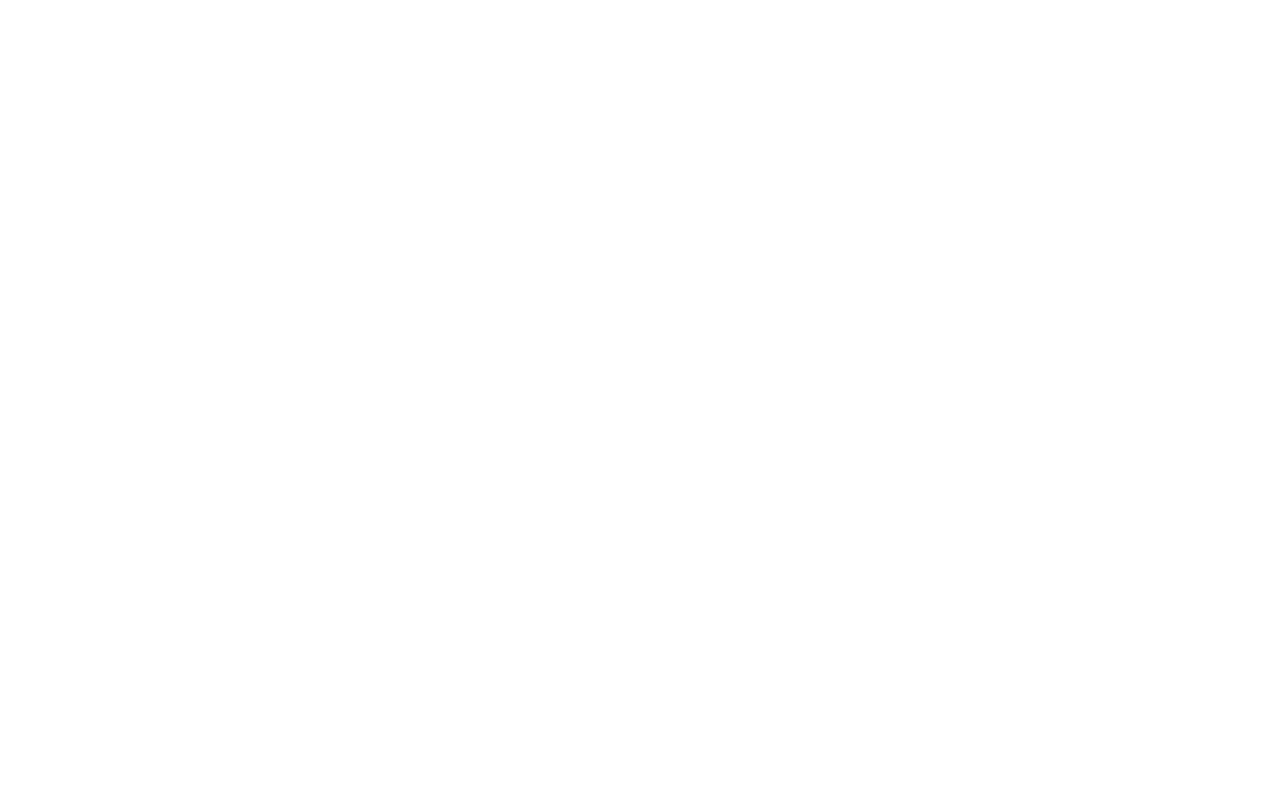
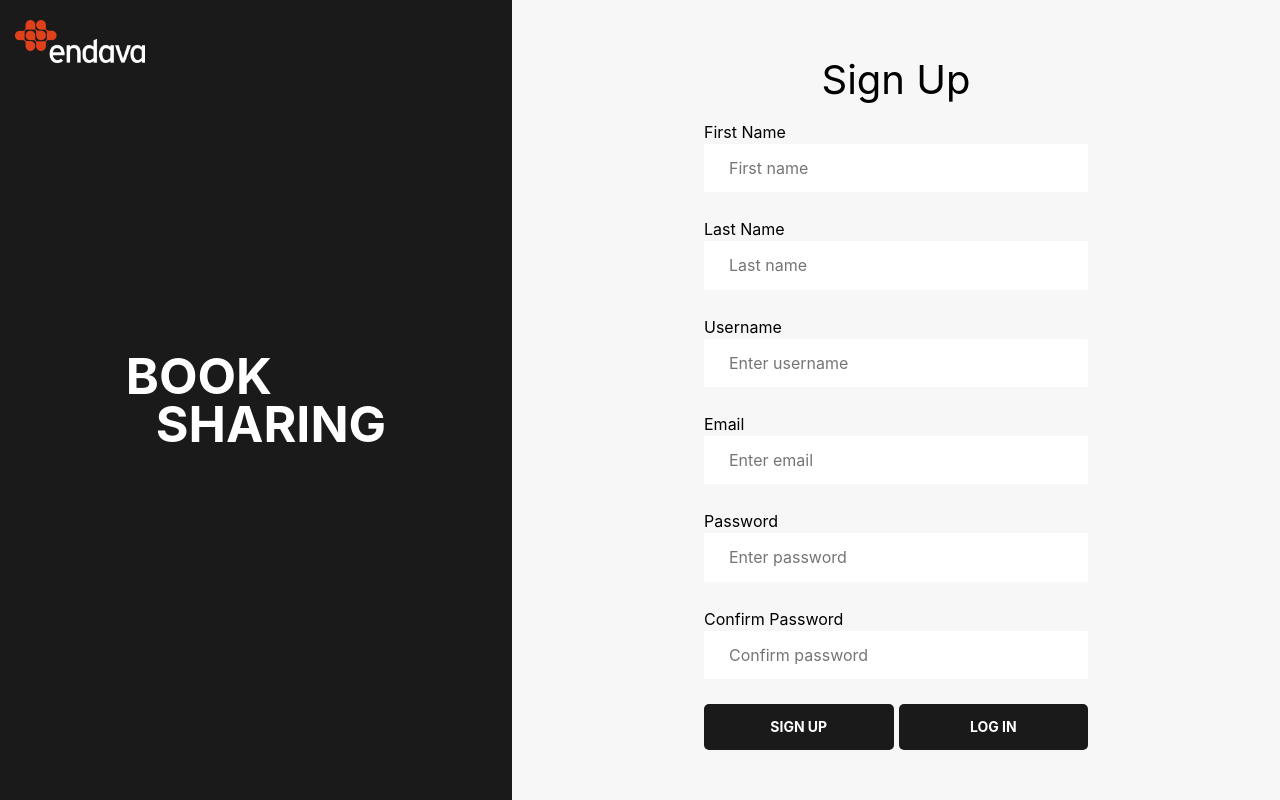
Before and after one commit to Zheka126/fe_temporary_bs, a React (Vite) app: page / in a window 1280 px wide. Before the commit this address had no page. Built offline with nearby package versions, Linux system fonts and the light colour scheme.

Commit message:
fix(app): added themeprovider to reuse colors

```diff
--- a/src/App.tsx
+++ b/src/App.tsx
@@ -6,10 +6,12 @@
 import { RegistrationPage } from './pages/RegistrationPage';
 import { store } from './redux/store';
 
-const themes = {
-  color: {
-    gray: '#fff',
-    black: '111',
+const theme = {
+  colors: {
+    black: '#1a1a1a',
+    lightGray: '#f7f7f7',
+    outline: '#9d9d9d',
+    error: "#de6b67"
   },
 };
 
@@ -17,9 +19,9 @@
   return (
     <Provider store={store}>
       <BrowserRouter>
-        <ThemeProvider theme={themes}>
+        <ThemeProvider theme={theme}>
           <Routes>
-            <Route path="/registration" element={<RegistrationPage />} />
+            <Route path="/" element={<RegistrationPage />} />
             <Route path="/login" element={<LoginPage />} />
             {/* <Route index element={<MainPage />} /> */}
             {/* <Route path="*" element={<NoPage />} /> */}
--- a/src/components/AuthLayout/AuthLayout.styles.tsx
+++ b/src/components/AuthLayout/AuthLayout.styles.tsx
@@ -14,13 +14,13 @@
 export const LeftSection = styled.div`
   position: relative;
   flex: 0.4;
-  background-color: #1a1a1a;
+  background-color: ${({ theme }) => theme.colors.black};
   ${flexCenterStyles}
 `;
 
 export const RightSection = styled.div`
   flex: 0.6;
-  background-color: #f7f7f7;
+  background-color: ${({ theme }) => theme.colors.lightGray};
   ${flexCenterStyles}
 `;
 
--- a/src/components/Button/Button.styles.tsx
+++ b/src/components/Button/Button.styles.tsx
@@ -6,7 +6,7 @@
   font-size: 14px;
   font-weight: bold;
   color: #fff;
-  background-color: #1a1a1a;
+  background-color: ${({theme}) => theme.colors.black};
   border: none;
   outline: none;
   text-transform: uppercase;
@@ -18,6 +18,6 @@
   }
 
   &:focus {
-    outline: 3px solid #9d9d9d;
+    outline: 3px solid ${({theme}) => theme.colors.outline};
   }
 `;
--- a/src/components/SignupForm/SignupForm.styles.tsx
+++ b/src/components/SignupForm/SignupForm.styles.tsx
@@ -35,7 +35,7 @@
   }
 
   &:focus {
-    outline: 1px solid #9d9d9d;
+    outline: 1px solid ${({ theme }) => theme.colors.outline};
     box-shadow: 0px 5px 15px -3px rgba(0, 0, 0, 0.08);
   }
 `;
@@ -44,7 +44,7 @@
   position: absolute;
   left: 0;
   bottom: -20px;
-  color: #de6b67;
+  color: ${({ theme }) => theme.colors.error};
   font-size: 14px;
 `;
 
```
